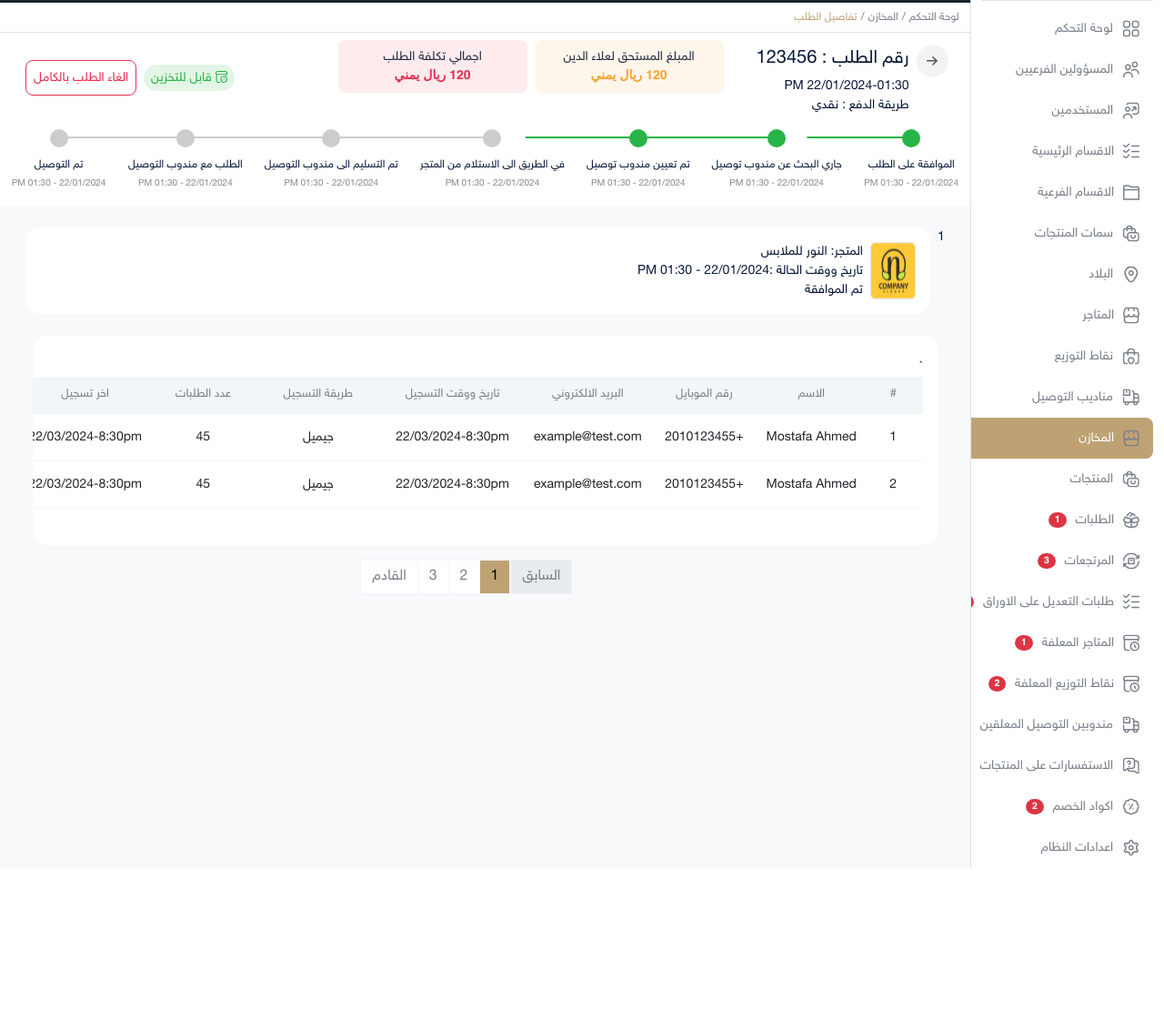
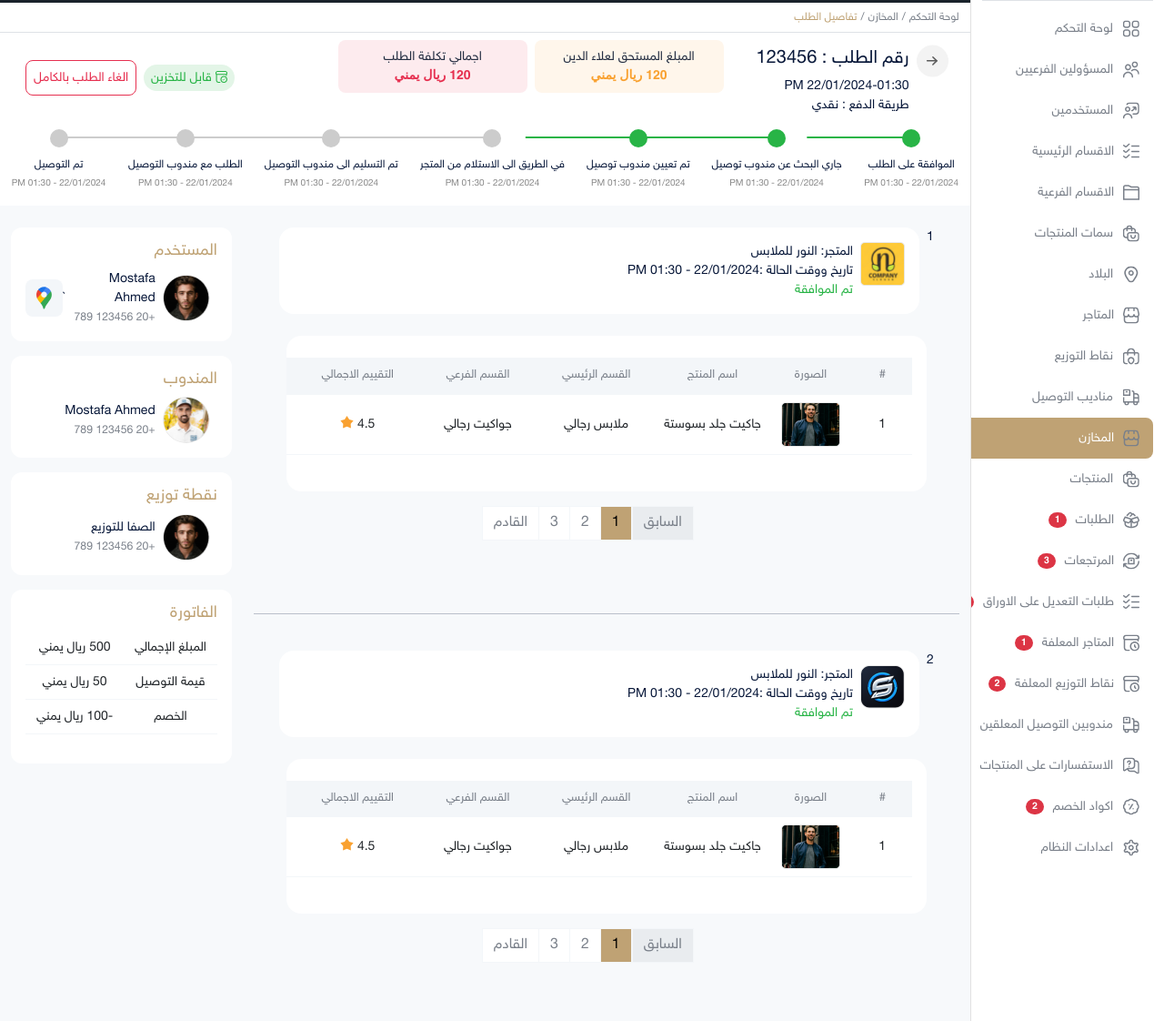
Before and after one commit to ahmed5353/alaaEldeen-frontend, a plain HTML site: page storeHouses/orderDetails.html in a window 1280 px wide. Shown: the part 82-1204 px from the top of the page at 91% size. Before the commit the page ends 1036 px from the top, so only its background shows below. Drawn offline with nearby package versions, Linux system fonts and the light colour scheme; a script that the page names is missing.

Commit message:
fix bugs and add new UIS

```diff
--- a/storeHouses/orderDetails.html
+++ b/storeHouses/orderDetails.html
@@ -370,23 +370,26 @@
               </div>
 
           </div>
-                <div class="  p-3 py-4">
+                <div class="container-fluid">
+                  <div class="row">
+                    <!-- Right Side -->
+                    <div class="col-md-9">
+                      <div class="p-3 py-4">
                         <div class="container d-flex gap-2">
                           <span>1</span>
                           <div class="bg-white w-100 p-3 rounded-4">
                             <div class="d-flex gap-2">
-                        <img src="/assets/images/market-logo.png
-                        " alt="logo" />
+                              <img src="/assets/images/market-logo.png" alt="logo" height="48" width="49" />
                               <div class="d-flex flex-column">
                                 <span>المتجر: النور للملابس</span>
-                          <span>تاريخ ووقت الحالة :22/01/2024 - 01:30 PM</span>
-                          <span>تم الموافقة</span>
+                                <span style="font-size: #64748b;">تاريخ ووقت الحالة :22/01/2024 - 01:30 PM</span>
+                                <span style="color: #28b446;">تم الموافقة</span>
                               </div>
                             </div>
                           </div>
                         </div>
                         <!-- table -->
-          <div class=" p-2 py-4">
+                        <div class="p-2 py-4">
                           <div class="container">
                             <div class="table-responsive mb-3 rounded-4">
                               <div class="p-3 my-2">
@@ -394,155 +397,44 @@
                                   <thead>
                                     <tr>
                                       <th>#</th>
-                        <th>الاسم</th>
-                        <th>رقم الموبايل</th>
-                        <th>البريد الالكتروني</th>
-                        <th>تاريخ ووقت التسجيل</th>
-                        <th>طريقة التسجيل</th>
-                        <th>عدد الطلبات </th>`
-                        <th>اخر تسجيل</th>
-                        <th>عدد مرات الدخول على التطبيق</th>
-                        <th>عدد مرات الدخول على الموقع</th>
-                        <th>الحالة</th>
-
-                        <th></th>
+                                      <th>الصورة</th>
+                                      <th>اسم المنتج</th>
+                                      <th>القسم الرئيسي</th>
+                                      <th>القسم الفرعي</th>
+                                      <th>التقييم الاجمالي</th>
+                                      <th>السعر الافتراضي</th>
+                                      <th>يحتوي على الوان</th>
+                                      <th>يحتوي على مقاسات</th>
+                                      <th>الخصم</th>
+                                      <th>تاريخ انتهاء الخصم</th>
+                                      <th>تاريخ ووقت الاضافة</th>
                                     </tr>
                                   </thead>
                                   <tbody>
                                     <tr>
                                       <td>1</td>
-
-                        <td>Mostafa Ahmed</td>
-                        <td>+2010123455</td>
-                        <td>example@test.com</td>
+                                      <td>
+                                        <img src="/assets/images/product-ex.png" alt="product" width="65" height="49">
+                                      </td>
+                                      <td>جاكيت جلد بسوستة</td>
+                                      <td>ملابس رجالي</td>
+                                      <td>جواكيت رجالي</td>
+                                      <td>
+                                        <span>4.5</span>
+                                        <img src="../assets/images/icon/Star 1.svg" alt="icon" class="mb-1" />
+                                      </td>
+                                      <td>200 ريال يمني</td>
+                                      <td>نعم</td>
+                                      <td>نعم</td>
+                                      <td>يوجد</td>
+                                      <td>22/03/2024</td>
                                       <td>22/03/2024-8:30pm</td>
-                        <td>جيميل</td>
-                        <td>45</td>
-                        <td>22/03/2024-8:30pm</td>
-                        <td>31</td>
-                        <td>21</td>
-                        <td class="text-start">
-                          <div
-                            class="form-switch ms-2 d-flex justify-content-center"
-                          >
-                            <input
-                              class="form-check-input"
-                              type="checkbox"
-                              role="switch"
-                              id="flexSwitchCheckChecked"
-                              checked
-                            />
-                          </div>
-                        </td>
-
-                        <td >
-                        <div class="d-flex gap-1 justify-content-end" >
-                            <button
-                              class="btn text-success action-btn"
-                              data-bs-toggle="offcanvas"
-                              data-bs-target="#edit-password"
-                              aria-controls="edit-passwor"
-                            >
-
-                              <i
-                                class="fa-solid fa-user-lock"
-                                style="color: #9469b2"
-                              ></i>
-                            </button>
-
-                            <button class="btn text-info action-btn">
-                              <i class="fa-regular fa-eye"></i>
-                            </button>
-
-                            <button
-                              class="btn text-success action-btn"
-                              data-bs-toggle="offcanvas"
-                              data-bs-target="#edite-section"
-                              aria-controls="edite-section"
-                            >
-                              <img
-                                src="./assets/images/icon/pencil 1.svg"
-                                alt=""
-                              />
-                            </button>
-                            <!-- trash -->
-                           <button  class="btn trash-color action-btn" data-bs-toggle="modal" data-bs-target="#deleteModal">
-                            <i class="fa-regular fa-trash-can"></i>
-                            </button>
-                        </div>
-
-                        </td>
                                     </tr>
-                      <tr>
-                        <td>2</td>
-
-                        <td>Mostafa Ahmed</td>
-                        <td>+2010123455</td>
-                        <td>example@test.com</td>
-                        <td>22/03/2024-8:30pm</td>
-                        <td>جيميل</td>
-                        <td>45</td>
-                        <td>22/03/2024-8:30pm</td>
-                        <td>31</td>
-                        <td>21</td>
-                        <td class="text-start">
-                          <div
-                            class="form-switch ms-2 d-flex justify-content-center"
-                          >
-                            <input
-                              class="form-check-input"
-                              type="checkbox"
-                              role="switch"
-                              id="flexSwitchCheckChecked"
-                              checked
-                            />
-                          </div>
-                        </td>
-
-                        <td class="d-flex gap-1 justify-content-end">
-                          <button
-                            class="btn text-success action-btn"
-                            data-bs-toggle="offcanvas"
-                            data-bs-target="#edit-password"
-                            aria-controls="edit-password
-                          >
-                            <i class="fa-solid fa-pencil"></i>
-                            <i
-                              class="fa-solid fa-user-lock"
-                              style="color: #9469b2"
-                            ></i>
-                          </button>
-
-                          <button class="btn text-info action-btn">
-                            <i class="fa-regular fa-eye"></i>
-                          </button>
-
-                          <button
-                            class="btn text-success action-btn"
-                            data-bs-toggle="offcanvas"
-                            data-bs-target="#edite-section"
-                            aria-controls="edite-section"
-                          >
-                            <img
-                              src="./assets/images/icon/pencil 1.svg"
-                              alt=""
-                            />
-                          </button>
-                          <!-- trash -->
-                         <button  class="btn  trash-color action-btn" data-bs-toggle="modal" data-bs-target="#deleteModal">
-                          <i class="fa-regular fa-trash-can"></i>
-                          </button>
-
-                        </td>
-                      </tr>
-
-
-
                                   </tbody>
                                 </table>
                               </div>
                             </div>
-              <nav aria-label="Page navigation example   ">
+                            <nav aria-label="Page navigation example">
                               <ul class="pagination justify-content-center">
                                 <li class="page-item disabled">
                                   <a class="page-link" href="#" tabindex="-1">السابق</a>
@@ -559,13 +451,162 @@
                             </nav>
                           </div>
                         </div>
-        </main>
                       </div>
+                      <hr />
+                      <div class="p-3 py-4">
+                        <div class="container d-flex gap-2">
+                          <span>2</span>
+                          <div class="bg-white w-100 p-3 rounded-4">
+                            <div class="d-flex gap-2">
+                              <img src="/assets/images/S.png" alt="logo" height="48" width="49" />
+                              <div class="d-flex flex-column">
+                                <span>المتجر: النور للملابس</span>
+                                <span style="font-size: #64748b;">تاريخ ووقت الحالة :22/01/2024 - 01:30 PM</span>
+                                <span style="color: #28b446;">تم الموافقة</span>
+                              </div>
+                            </div>
+                          </div>
+                        </div>
+                        <!-- table -->
+                        <div class="p-2 py-4">
+                          <div class="container">
+                            <div class="table-responsive mb-3 rounded-4">
+                              <div class="p-3 my-2">
+                                <table class="table">
+                                  <thead>
+                                    <tr>
+                                      <th>#</th>
+                                      <th>الصورة</th>
+                                      <th>اسم المنتج</th>
+                                      <th>القسم الرئيسي</th>
+                                      <th>القسم الفرعي</th>
+                                      <th>التقييم الاجمالي</th>
+                                      <th>السعر الافتراضي</th>
+                                      <th>يحتوي على الوان</th>
+                                      <th>يحتوي على مقاسات</th>
+                                      <th>الخصم</th>
+                                      <th>تاريخ انتهاء الخصم</th>
+                                      <th>تاريخ ووقت الاضافة</th>
+                                    </tr>
+                                  </thead>
+                                  <tbody>
+                                    <tr>
+                                      <td>1</td>
+                                      <td>
+                                        <img src="/assets/images/product-ex.png" alt="product" width="65" height="49">
+                                      </td>
+                                      <td>جاكيت جلد بسوستة</td>
+                                      <td>ملابس رجالي</td>
+                                      <td>جواكيت رجالي</td>
+                                      <td>
+                                        <span>4.5</span>
+                                        <img src="../assets/images/icon/Star 1.svg" alt="icon" class="mb-1" />
+                                      </td>
+                                      <td>200 ريال يمني</td>
+                                      <td>نعم</td>
+                                      <td>نعم</td>
+                                      <td>يوجد</td>
+                                      <td>22/03/2024</td>
+                                      <td>22/03/2024-8:30pm</td>
+                                    </tr>
+                                  </tbody>
+                                </table>
+                              </div>
+                            </div>
+                            <nav aria-label="Page navigation example">
+                              <ul class="pagination justify-content-center">
+                                <li class="page-item disabled">
+                                  <a class="page-link" href="#" tabindex="-1">السابق</a>
+                                </li>
+                                <li class="page-item">
+                                  <a class="page-link active" href="#">1</a>
+                                </li>
+                                <li class="page-item"><a class="page-link" href="#">2</a></li>
+                                <li class="page-item"><a class="page-link" href="#">3</a></li>
+                                <li class="page-item">
+                                  <a class="page-link" href="#">القادم</a>
+                                </li>
+                              </ul>
+                            </nav>
+                          </div>
+                        </div>
+                      </div>
+                      <!-- Repeat the structure for the second store (دسوقي للأزياء) -->
+                      <!-- ... -->
+                    </div>
+                <!-- Left Side -->
+                <div class="col-md-3 mt-4">
+                  <div class="card mb-3">
+                    <div class="card-body">
+                      <h5 class="card-title">المستخدم</h5>
+                      <div class="d-flex justify-content-between align-items-center">
+                        <div class="d-flex align-items-center gap-2">
+                          <img src="/assets/images/person-circle.png" class="rounded-circle me-2" width="52" height="51" alt="Profile">
+                          <div>
+                            <p class="mb-0">Mostafa Ahmed</p>
+                            <small class="text-muted">+20 123456 789</small>
+                          </div>
+                        </div>`
+                        <span class="marker-icon"><img src="/assets/images/icon/map-icon.svg" alt=""></span>
+                      </div>
+                    </div>
+                  </div>
+                  <div class="card mb-3">
+                    <div class="card-body ">
+                      <h5 class="card-title">المندوب</h5>
+                      <div class="d-flex align-items-center  gap-2">
+                        <img src="/assets/images/person-2.png" class="rounded-circle me-2" width="52" height="51" alt="Profile">
+                        <div>
+                          <p class="mb-0">Mostafa Ahmed</p>
+                          <small class="text-muted">+20 123456 789</small>
+                        </div>
+                      </div>
+                    </div>
+                  </div>
+
+                  <div class="card mb-3">
+                    <div class="card-body">
+                      <h5 class="card-title">نقطة توزيع</h5>
+                      <div class="d-flex align-items-center gap-2">
+                        <img src="/assets/images/person-circle.png" class="rounded-circle me-2" width="52" height="51" alt="Profile">
+                        <div>
+                          <p class="mb-0">الصفا للتوزيع</p>
+                          <small class="text-muted">+20 123456 789</small>
+                        </div>
+                      </div>
+                    </div>
+                  </div>
+
+
+
+                  <div class="card mt-3">
+                    <div class="card-body">
+                      <h5 class="card-title">الفاتورة</h5>
+                      <table class="table">
+                        <tr>
+                          <td>المبلغ الإجمالي</td>
+                          <td>500 ريال يمني</td>
+                        </tr>
+                        <tr>
+                          <td>قيمة التوصيل</td>
+                          <td>50 ريال يمني</td>
+                        </tr>
+                        <tr>
+                          <td>الخصم</td>
+                          <td>-100 ريال يمني</td>
+                        </tr>
+                      </table>
+                    </div>
+                  </div>
+                </div>
+
   </div>
 </div>
         </main>
       </div>
     </div>
+
+
     <script src="https://cdn.jsdelivr.net/npm/@popperjs/core@2.11.6/dist/umd/popper.min.js"></script>
     <script src="https://cdn.jsdelivr.net/npm/bootstrap@5.3.0/dist/js/bootstrap.min.js"></script>
      <script src="https://kendo.cdn.telerik.com/2023.1.117/js/kendo.all.min.js"></script>
--- a/styles.css
+++ b/styles.css
@@ -946,3 +946,25 @@ input[type='radio']:checked:before {
   color: #888;
   margin-top: 5px;
 }
+
+.card-title {
+  color: var(--primary-color);
+  font-size: 18px;
+}
+.card {
+  border: none;
+  border-radius: 12px;
+}
+.card-body {
+  color: var(--black-font);
+  small {
+    color: var(--gray-font) !important;
+  }
+}
+
+.marker-icon {
+  cursor: pointer;
+  padding: 0.5rem 0.75rem;
+  background-color: var(--bg-gray);
+  border-radius: 8px;
+}
```
Also changed, not shown: assets/images/S.png (added), assets/images/person-2.png (added), assets/images/person-circle.png (added), assets/images/product-ex.png (added). Lines whose indentation alone changed are shown as unchanged.
